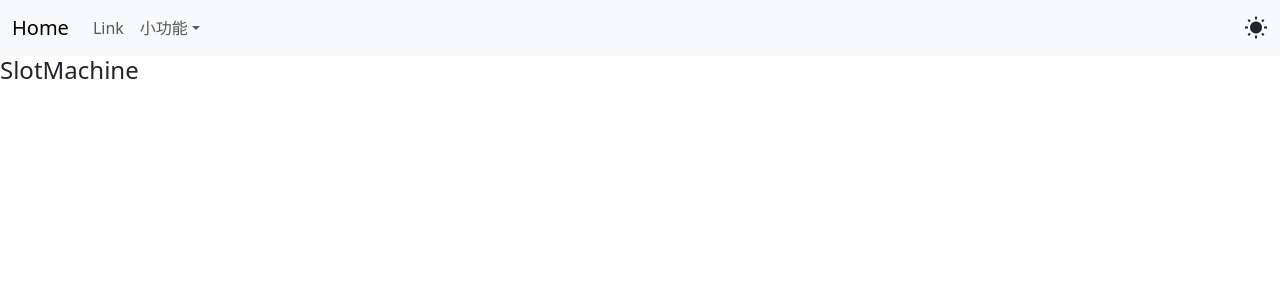
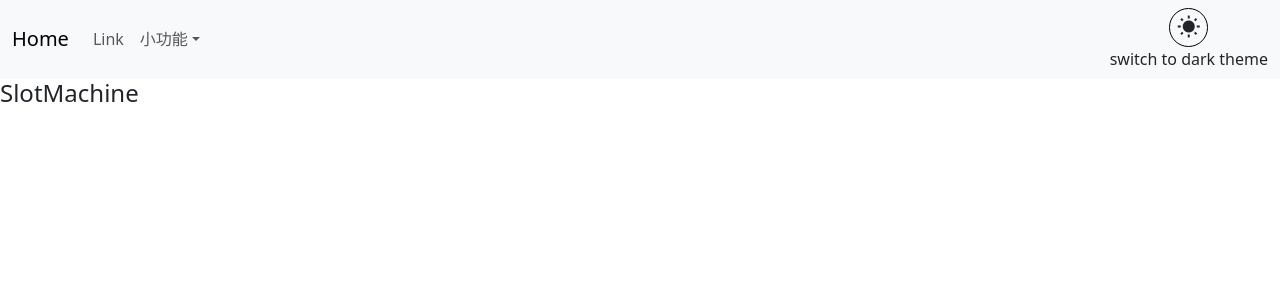
Before and after one commit to heyyoUna/Portfolio_frontEnd, a React (Create React App) app: page /smallFx/SlotMachine in a window 1280 px wide. Shown: the top 300 px of the page. Built offline with nearby package versions, Linux system fonts and the light colour scheme.

Commit message:
redux深淺模式

```diff
--- a/src/App.tsx
+++ b/src/App.tsx
@@ -1,7 +1,9 @@
 import React from "react";
 import { BrowserRouter, Routes, Route } from "react-router-dom";
-import store from "./redux/store";
+import store, { redux_globalMode, redux_store } from "./redux/store";
 import { Provider } from "react-redux";
+import { useSelector } from "react-redux";
+import { setColor } from "./redux/slices/GobalMode";
 
 //各分頁
 import Home from "./pages/Home";
@@ -16,18 +18,25 @@ import "./style/main.scss";
 import "material-icons/iconfont/material-icons.css";
 
 export default function App() {
+    const IsLightMode = useSelector(
+        (state: redux_store) => state.GlobalMode.IsLight
+    );
     return (
         <>
-      <div>
-        <Provider store={store}>
+            <div id={IsLightMode ? "lighMode" : "darkMode"}>
                 <BrowserRouter>
                     <Routes>
-              <Route path="/smallFx/Calendar" element={<Calendar />} />
-              <Route path="/smallFx/SlotMachine" element={<SlotMachine />} />
+                        <Route
+                            path="/smallFx/Calendar"
+                            element={<Calendar />}
+                        />
+                        <Route
+                            path="/smallFx/SlotMachine"
+                            element={<SlotMachine />}
+                        />
                         <Route path="/" element={<Home />} />
                     </Routes>
                 </BrowserRouter>
-        </Provider>
             </div>
         </>
     );
--- a/src/components/Navbar.tsx
+++ b/src/components/Navbar.tsx
@@ -1,6 +1,7 @@
 import { Link } from "react-router-dom";
 import { useSelector } from "react-redux";
-import { redux_globalMode, redux_store } from "../redux/store";
+import store, { redux_globalMode, redux_store } from "../redux/store";
+import { setColor } from "../redux/slices/GobalMode";
 
 export default function Navbar() {
     const IsLightMode = useSelector(
@@ -15,10 +16,16 @@ export default function Navbar() {
                         Home
                     </Link>
 
-          <div className="collapse navbar-collapse" id="navbarSupportedContent">
+                    <div
+                        className="collapse navbar-collapse"
+                        id="navbarSupportedContent"
+                    >
                         <ul className="navbar-nav me-auto mb-2 mb-lg-0">
                             <li className="nav-item">
-                <Link className="nav-link" to={{ pathname: "/" }}>
+                                <Link
+                                    className="nav-link"
+                                    to={{ pathname: "/" }}
+                                >
                                     Link
                                 </Link>
                             </li>
@@ -33,19 +40,22 @@ export default function Navbar() {
                                 </div>
                                 <ul className="dropdown-menu">
                                     <li>
-                    {" "}
                                         <Link
                                             className="dropdown-item"
-                      to={{ pathname: "/smallFx/Calendar" }}
+                                            to={{
+                                                pathname: "/smallFx/Calendar",
+                                            }}
                                         >
                                             Calendar
                                         </Link>
                                     </li>
                                     <li>
-                    {" "}
                                         <Link
                                             className="dropdown-item"
-                      to={{ pathname: "/smallFx/SlotMachine" }}
+                                            to={{
+                                                pathname:
+                                                    "/smallFx/SlotMachine",
+                                            }}
                                         >
                                             SlotMachine
                                         </Link>
@@ -55,14 +65,43 @@ export default function Navbar() {
                                         <hr className="dropdown-divider" />
                                     </li>
                                     <li>
-                    <Link className="dropdown-item" to={{ pathname: "/" }}>
+                                        <Link
+                                            className="dropdown-item"
+                                            to={{ pathname: "/" }}
+                                        >
                                             maybe something else
                                         </Link>
                                     </li>
                                 </ul>
                             </li>
                         </ul>
-            <span className="material-icons">wb_sunny</span>
+                        <div className="d-flex flex-column align-items-center">
+                            <div>
+                                <span
+                                    id="themeController"
+                                    className="material-icons"
+                                    onClick={(e) => {
+                                        store.dispatch(setColor(!IsLightMode));
+                                    }}
+                                    onMouseEnter={(e) => {
+                                        const target =
+                                            e.target as HTMLSpanElement;
+                                        target.classList.add("rotate");
+                                    }}
+                                    onMouseLeave={(e) => {
+                                        const target =
+                                            e.target as HTMLSpanElement;
+                                        target.classList.remove("rotate");
+                                    }}
+                                >
+                                    {IsLightMode ? "wb_sunny" : "dark_mode"}
+                                </span>
+                            </div>
+                            <div>
+                                switch to {IsLightMode ? "dark" : "light"} theme
+                            </div>
+                        </div>
+
                         {/*<form className="d-flex" role="search">*/}
                         {/*    <input className="form-control me-2" type="search" placeholder="Search" aria-label="Search"/>*/}
                         {/*        <button className="btn btn-outline-success" type="submit">Search</button>*/}
--- a/src/index.tsx
+++ b/src/index.tsx
@@ -1,16 +1,20 @@
-import React from 'react';
-import ReactDOM from 'react-dom/client';
-import './index.css';
-import App from './App';
-import reportWebVitals from './reportWebVitals';
+import React from "react";
+import ReactDOM from "react-dom/client";
+import "./index.css";
+import App from "./App";
+import reportWebVitals from "./reportWebVitals";
+import store, { redux_globalMode, redux_store } from "./redux/store";
+import { Provider } from "react-redux";
 
 const root = ReactDOM.createRoot(
-  document.getElementById('root') as HTMLElement
+    document.getElementById("root") as HTMLElement
 );
 root.render(
-  <React.StrictMode>
-    <App />
-  </React.StrictMode>
+    <React.StrictMode>
+        <Provider store={store}>
+            <App />
+        </Provider>
+    </React.StrictMode>
 );
 
 // If you want to start measuring performance in your app, pass a function
--- a/src/pages/Home/index.tsx
+++ b/src/pages/Home/index.tsx
@@ -1,10 +1,12 @@
 import Navbar from "../../components/Navbar";
 
-
-export default function  Home(){
-    return <>
-    <Navbar/>
-        <div><h4>homePage</h4></div>
-
-    </>
+export default function Home() {
+    return (
+        <>
+            <Navbar />
+            <div>
+                <h4 className="content">homePage</h4>
+            </div>
+        </>
+    );
 }
--- a/src/redux/store.tsx
+++ b/src/redux/store.tsx
@@ -2,16 +2,16 @@ import GobalModeReducer from "./slices/GobalMode";
 import { configureStore } from "@reduxjs/toolkit";
 
 export default configureStore({
-  reducer: {
-    GlobalMode: GobalModeReducer,
-  },
+    reducer: {
+        GlobalMode: GobalModeReducer,
+    },
 });
 
 export interface redux_store {
-  GlobalMode: redux_globalMode;
+    GlobalMode: redux_globalMode;
 }
 
 export interface redux_globalMode {
-  IsLight: boolean;
-  language: "TC" | "SC" | "EN";
+    IsLight: boolean;
+    language: "TC" | "EN";
 }
--- a/src/style/main.scss
+++ b/src/style/main.scss
@@ -0,0 +1,34 @@
+@import "./var.scss";
+
+html #darkMode {
+    height: 100vh;
+    background: $darkMd-bg-color;
+}
+
+#darkMode {
+    h1,
+    h2,
+    h3,
+    h4,
+    h5,
+    h6,
+    p,
+    label {
+        color: $darkMd-white;
+    }
+    .content {
+        color: $darkMd-darkGray;
+    }
+}
+
+.material-icons {
+    border: 1px black solid;
+    border-radius: 50%;
+    padding: 0.5vw;
+    &:hover {
+        cursor: pointer;
+    }
+}
+
+#themeController {
+}
--- /dev/null
+++ b/src/style/var.scss
@@ -0,0 +1,6 @@
+//深色模式
+$darkMd-bg-color: #0d1117;
+$darkMd-darkGray: #7d8590;
+$darkMd-white: #fff;
+
+//淺色模式
```
Lines whose indentation alone changed are shown as unchanged.
